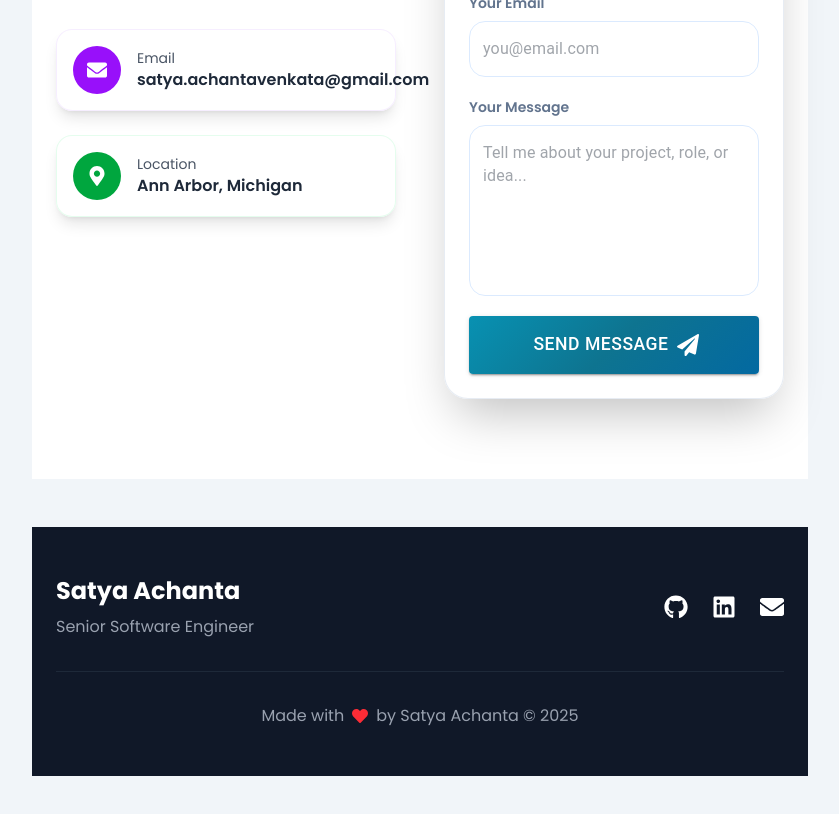
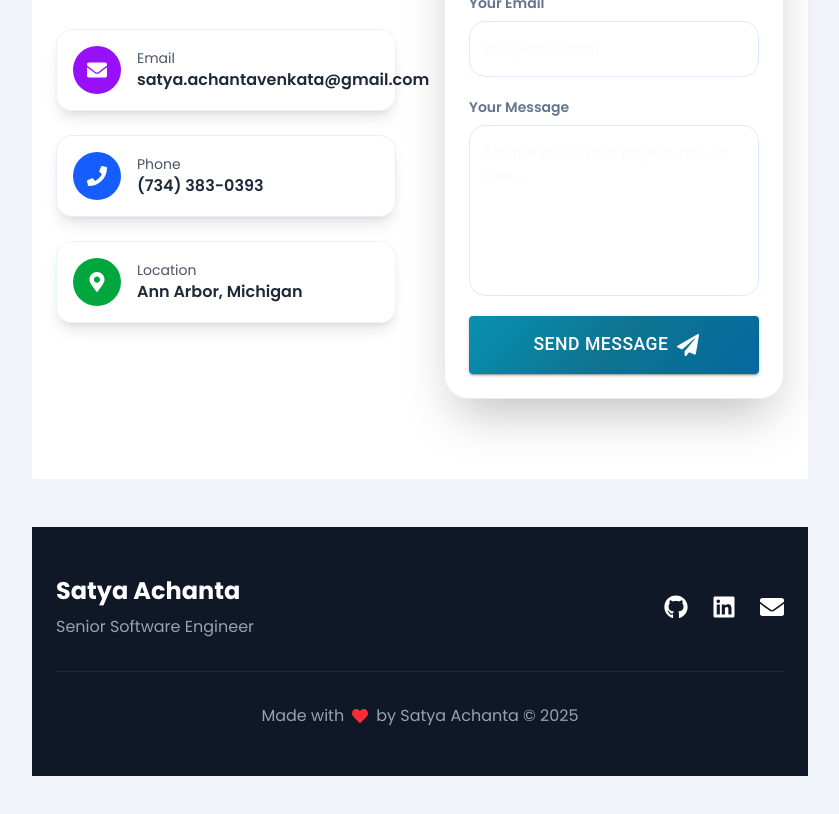
Before and after one commit to SatyaAchanta/portfolio, a Next.js app: page / in a window 1280 px wide. Shown: the part 9080-9894 px from the top of the page, without its empty margins (432-1271 px from the left). Built offline with nearby package versions, Linux system fonts and the light colour scheme.

Commit message:
Default to dark mode

```diff
--- a/app/globals.css
+++ b/app/globals.css
@@ -1,17 +1,9 @@
 @import "tailwindcss";
 
 :root {
-  --background: #ffffff;
-  --foreground: #171717;
-  --text-primary: #1f2937;
-}
-
-@media (prefers-color-scheme: dark) {
-  :root {
-    --background: #0a0a0a;
-    --foreground: #ededed;
-    --text-primary: #f3f4f6;
-  }
+  --background: #0a0a0a;
+  --foreground: #ededed;
+  --text-primary: #f3f4f6;
 }
 
 body {
--- a/app/layout.tsx
+++ b/app/layout.tsx
@@ -4,13 +4,20 @@ import "./globals.css";
 
 const poppins = Poppins({
   subsets: ["latin"],
-  weight: ["300", "400", "500", "600", "700"]
+  weight: ["300", "400", "500", "600", "700"],
 });
 
 export const metadata: Metadata = {
   title: "Satya Achanta - Senior Software Engineer",
-  description: "Portfolio of Satya Achanta - Evidence-based software engineer specializing in React, TypeScript, Python, and cloud technologies",
-  keywords: ["Software Engineer", "React", "TypeScript", "Python", "Full Stack Developer"],
+  description:
+    "Portfolio of Satya Achanta - Evidence-based software engineer specializing in React, TypeScript, Python, and cloud technologies",
+  keywords: [
+    "Software Engineer",
+    "React",
+    "TypeScript",
+    "Python",
+    "Full Stack Developer",
+  ],
 };
 
 export default function RootLayout({
@@ -19,7 +26,7 @@ export default function RootLayout({
   children: React.ReactNode;
 }>) {
   return (
-    <html lang="en" className="scroll-smooth">
+    <html lang="en" className="scroll-smooth dark">
       <body className={poppins.className}>{children}</body>
     </html>
   );
--- a/components/Contact.tsx
+++ b/components/Contact.tsx
@@ -113,6 +113,26 @@ export default function Contact() {
 
                 <motion.div
                   whileHover={{ scale: 1.05, x: 10 }}
+                  className="flex items-center gap-4 rounded-2xl border border-blue-100/70 bg-white/80 p-4 shadow-lg dark:border-blue-800/40 dark:bg-gray-900/80"
+                >
+                  <div className="w-12 h-12 bg-blue-600 rounded-full flex items-center justify-center flex-shrink-0">
+                    <FaPhone className="text-white text-xl" />
+                  </div>
+                  <div>
+                    <p className="text-sm text-gray-600 dark:text-gray-400">
+                      Phone
+                    </p>
+                    <a
+                      href="tel:+17343830393"
+                      className="text-gray-800 dark:text-white font-semibold hover:text-blue-600 wrap-normal"
+                    >
+                      (734) 383-0393
+                    </a>
+                  </div>
+                </motion.div>
+
+                <motion.div
+                  whileHover={{ scale: 1.05, x: 10 }}
                   className="flex items-center gap-4 rounded-2xl border border-green-100/70 bg-white/80 p-4 shadow-lg dark:border-green-800/40 dark:bg-gray-900/80"
                 >
                   <div className="w-12 h-12 bg-green-600 rounded-full flex items-center justify-center flex-shrink-0">
```
